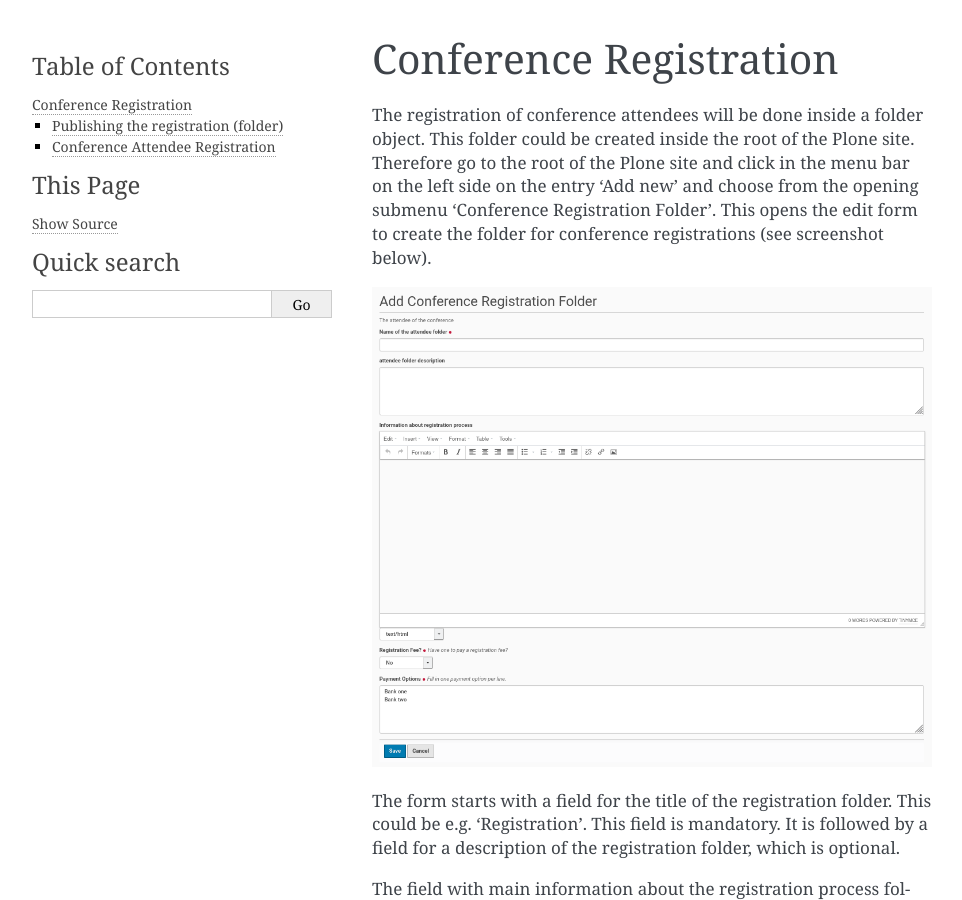
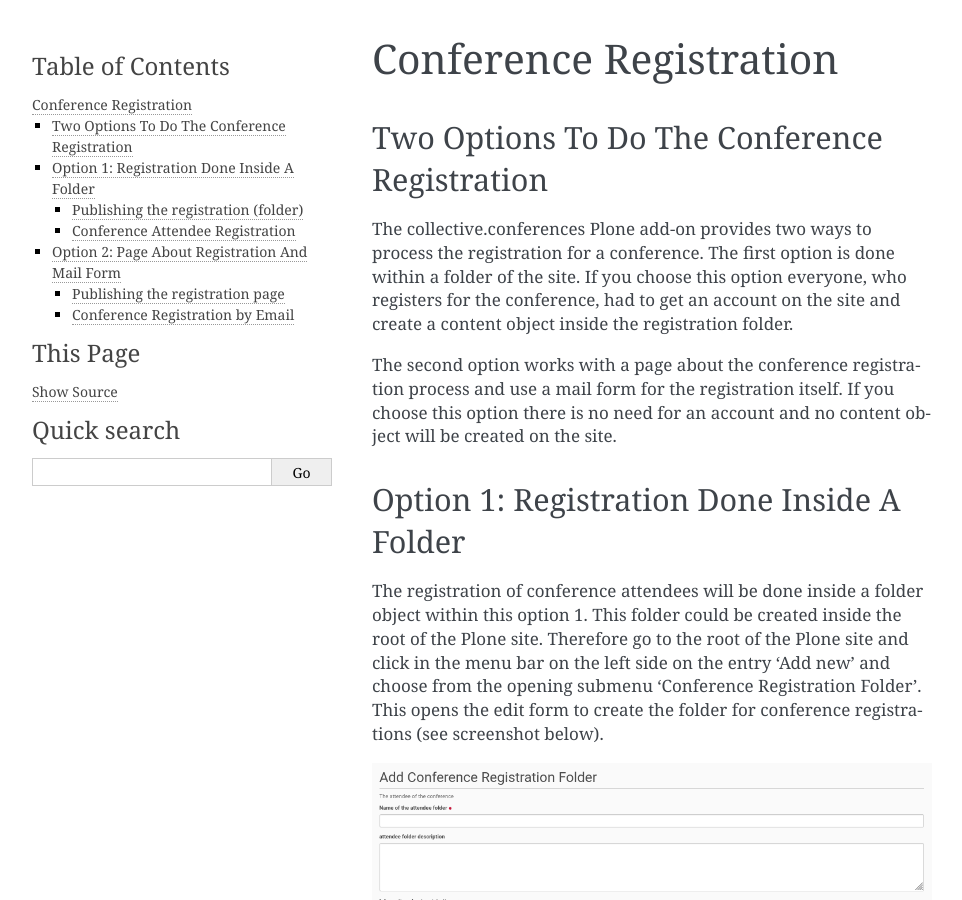
Before and after one commit to collective/collective.conferences, a Sphinx documentation site: the page built from docs/source/registration.rst, in a window 1280 px wide and 900 px high. Shown: the whole window, without its empty margins (148-1110 px from the left). Built offline with Sphinx 7.4.7, drawn with Linux system fonts in a browser that asks for light colours; some of the changed text lies outside the part shown.

Commit message:
updated documentation about registration for the conference.

```diff
--- a/docs/source/registration.rst
+++ b/docs/source/registration.rst
@@ -1,12 +1,30 @@
 Conference Registration
 =======================
 
+Two Options To Do The Conference Registration
+*********************************************
+
+The collective.conferences Plone add-on provides two ways to process
+the registration for a conference. The first option is done within
+a folder of the site. If you choose this option everyone, who registers
+for the conference, had to get an account on the site and create a
+content object inside the registration folder.
+
+The second option works with a page about the conference registration
+process and use a mail form for the registration itself. If you choose
+this option there is no need for an account and no content
+object will be created on the site.
+
+Option 1: Registration Done Inside A Folder
+*******************************************
+
 The registration of conference attendees will be done inside a folder
-object. This folder could be created inside the root of the Plone site.
-Therefore go to the root of the Plone site and click in the menu bar on
-the left side on the entry 'Add new' and choose from the opening submenu
-'Conference Registration Folder'. This opens the edit form to create the
-folder for conference registrations (see screenshot below).
+object within this option 1. This folder could be created inside the
+root of the Plone site. Therefore go to the root of the Plone site and
+click in the menu bar on the left side on the entry 'Add new' and choose
+from the opening submenu 'Conference Registration Folder'. This opens the
+edit form to create the folder for conference registrations (see
+screenshot below).
 
 .. image:: images/conference_registration_folder_form01.png
    :width: 600
@@ -29,7 +47,7 @@
 
 
 Publishing the registration (folder)
-************************************
+------------------------------------
 
 The default state of the created folder will be 'private'. If you want to
 change this state, click inside the menu bar on the left site on the entry
@@ -40,7 +58,7 @@
 
 
 Conference Attendee Registration
-********************************
+--------------------------------
 
 People, who want to register for the conference, first need to get an
 account on the site and log-in. Thus they had first to register on
@@ -76,3 +94,63 @@
 Once the attendee has filled in the necessary information she/he could
 save the form and the registration finished. A new attendee will be
 created. The default state is 'private'.
+
+Option 2: Page About Registration And Mail Form
+***********************************************
+
+If you prefer to do the conference registration process within a
+mailing to the conference committee (and its e-mail address) instead,
+you can create in your Plone instance a conference registration page with
+information about the conference registration process. The view of this
+registration page will contain a link to a mail form.
+
+You could add this registration page inside the root of your Plone site by
+clicking on the entry 'Add new' in the menu on the left side. Then choose
+the entry 'Conference Registration Page' from the opening sub-menu. You will
+get a form to create the registration page (see screenshot below).
+
+
+.. image:: images/registration_page_form01.png
+   :width: 600
+
+The form contains a mandatory field for the title of the registration page. The
+further fields for a summary ('Registration Description') and detailed information
+about the registration process ('Information About The Registration Process') are
+optional fields. But it is necessary to add here the necessary information about
+the registration proceding for the people which want to take part in the conference.
+Thus this fields are only techinically optional.
+
+
+Publishing the registration page
+--------------------------------
+
+The default state of the created registration page will be 'private'. If you want to
+change this state, click inside the menu bar on the left site on the entry
+with this state and choose from the opening submenu 'Submit for Publication'
+or if available 'Publish'. If you could only submit the conference
+registration page for publication a user with the appropriate permission
+need to publish the page later.
+
+Conference Registration by Email
+---------------------------------
+
+Once the conference registration is published every visitor of the site will find a
+link to an email form on this page. If the user clicks on this link a form opens
+with fields for the necessary user data for the conference registration process (see
+the screenshot below).
+
+.. image:: images/registration_mail_form.png
+   :width: 600
+
+The attendee needs to submit his name and contact address. He had also to fill in a
+valid email address. If the attendee has to pay a conference fee the form contains
+(like in the screenshot above) field to inform the organization committee, if the
+fee was already payed, on which bank account and from which bank account. This makes
+it easier for the organization committee to find the payment data of the conference
+attendee.
+
+The form is secured with a recaptcha field. Once the user filled the necessary data
+into the fields and got the recaptcha challenge solved she/he could press the 'Send
+Email' button and an email will be send to the default email address of the Plone
+instance. This email address has been configured inside the administration page of
+the Plone instance by the administrator.
```
